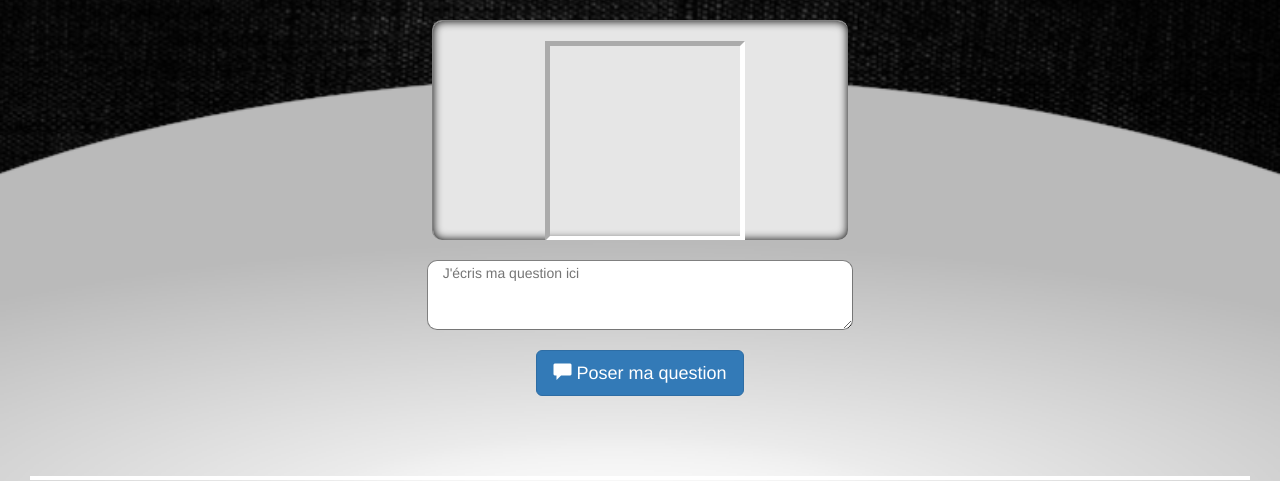
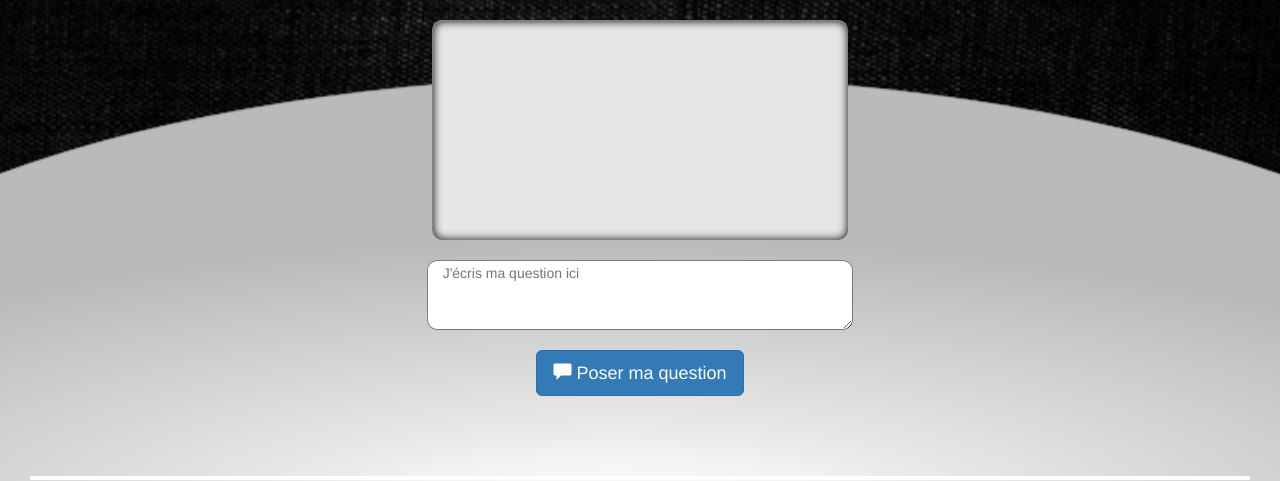
Before and after one commit to CaroleSa/GrandPyBot, a Flask app: page / in a window 1280 px wide. Shown: the part 257-738 px from the top of the page. Run offline with Flask 2, Linux system fonts and the light colour scheme; some libraries are stand-ins or nearby versions; some web fonts are replaced.

Commit message:
robot answer and display map ok

```diff
--- a/program/static/script.js
+++ b/program/static/script.js
@@ -27,6 +27,12 @@ function getQuestionInThread() {
                     });
                 }
                 initMap();
+                $('#map').css('height','200px');
+                $('#map').css('width','430px');
+                $('#map').css('border-left','5px white inset');
+                $('#map').css('border-right',' 5px white inset');
+                $('#map').css('border-top',' 5px white inset');
+                $('#map').css('border-bottom',' 5px white inset');
              }
     });
  	$('textarea').val('').change();
--- a/program/static/style.css
+++ b/program/static/style.css
@@ -35,14 +35,6 @@
         height:100px;
 }
 
-#map{
-    height:200px;
-    width:200px;
-    border-left: 5px white inset;
-    border-right: 5px white inset;
-    border-top: 5px white inset;
-    border-bottom: 5px white inset;
-}
 
 #space{
    padding-bottom:20px;
```
